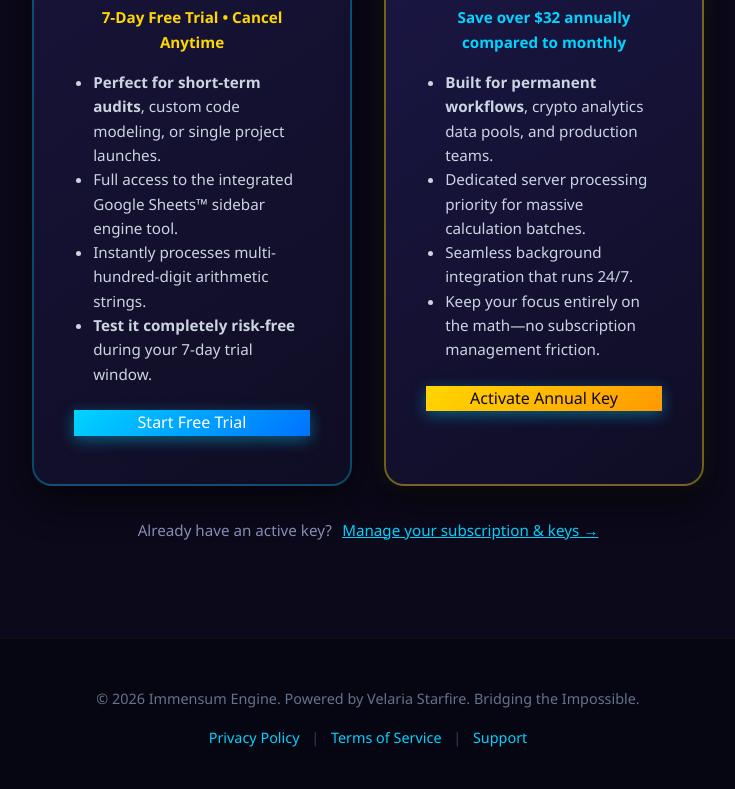
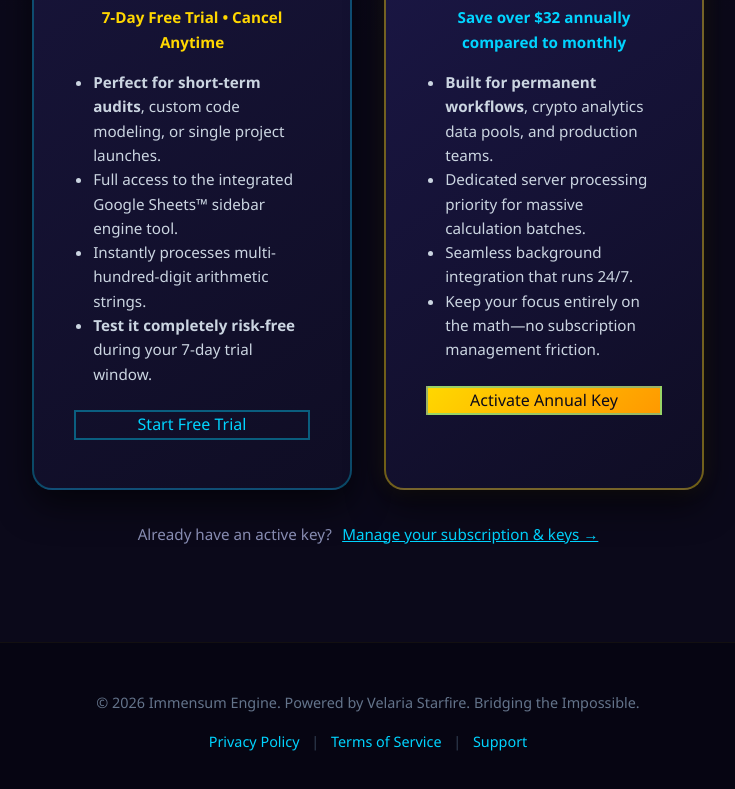
Before and after one commit to velariastarfire/Immensum, a plain HTML site: page sheets-module.html in a window 1280 px wide. Shown: the part 1889-2678 px from the top of the page, without its empty margins (272-1007 px from the left). Drawn offline with Linux system fonts and the light colour scheme.

Commit message:
Update style.css

```diff
--- a/Assets/style.css
+++ b/Assets/style.css
@@ -140,9 +140,8 @@ body {
 }
 
 .btn-primary {
-    background: linear-gradient(135deg, var(--electric-cyan), #0072ff);
-    color: #ffffff;
-    box-shadow: 0 4px 15px var(--electric-cyan-glow);
+    border: 2px solid rgba(0, 212, 255, 0.4);
+    color: var(--electric-cyan);
 }
 
 .btn-primary:hover {
```
